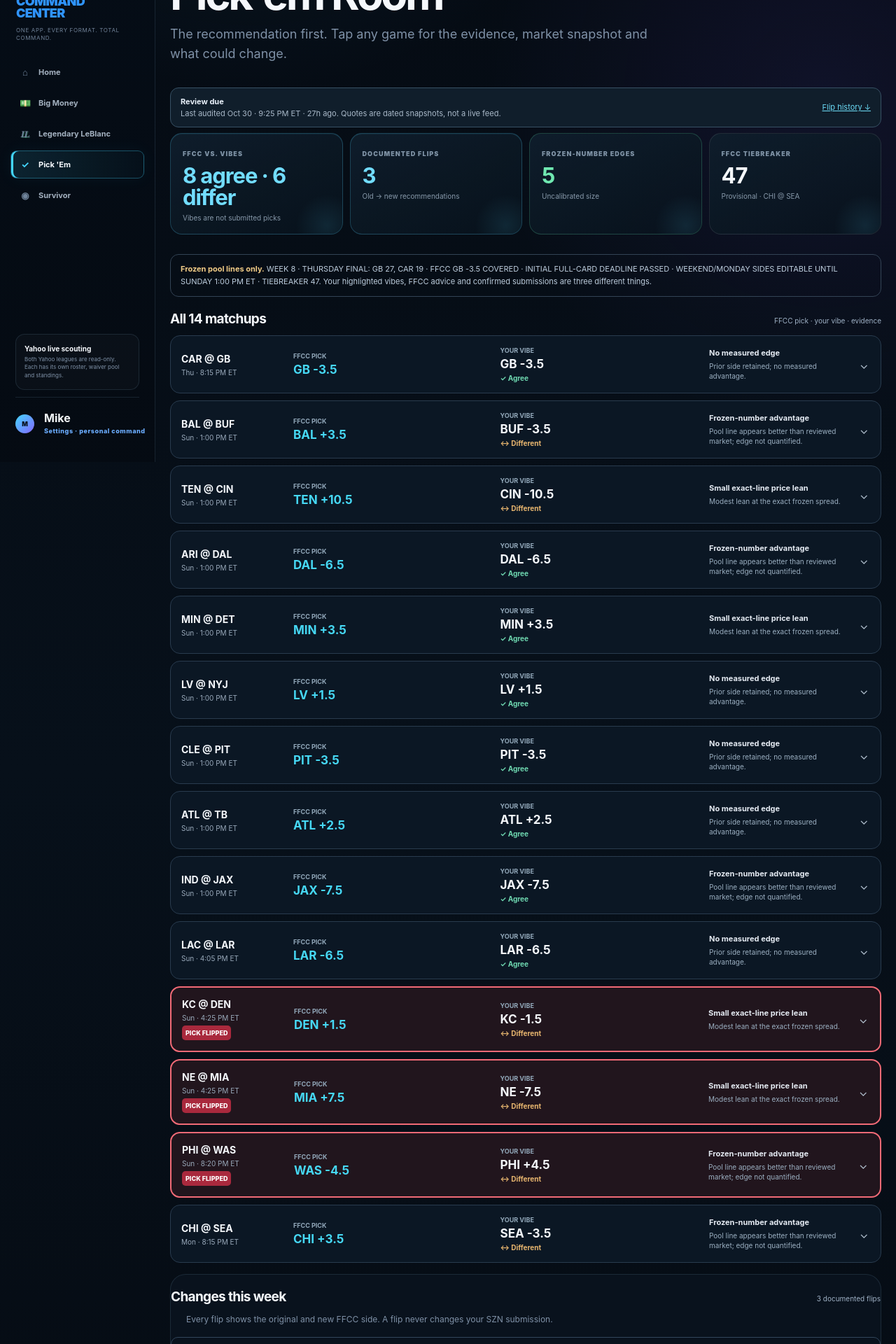
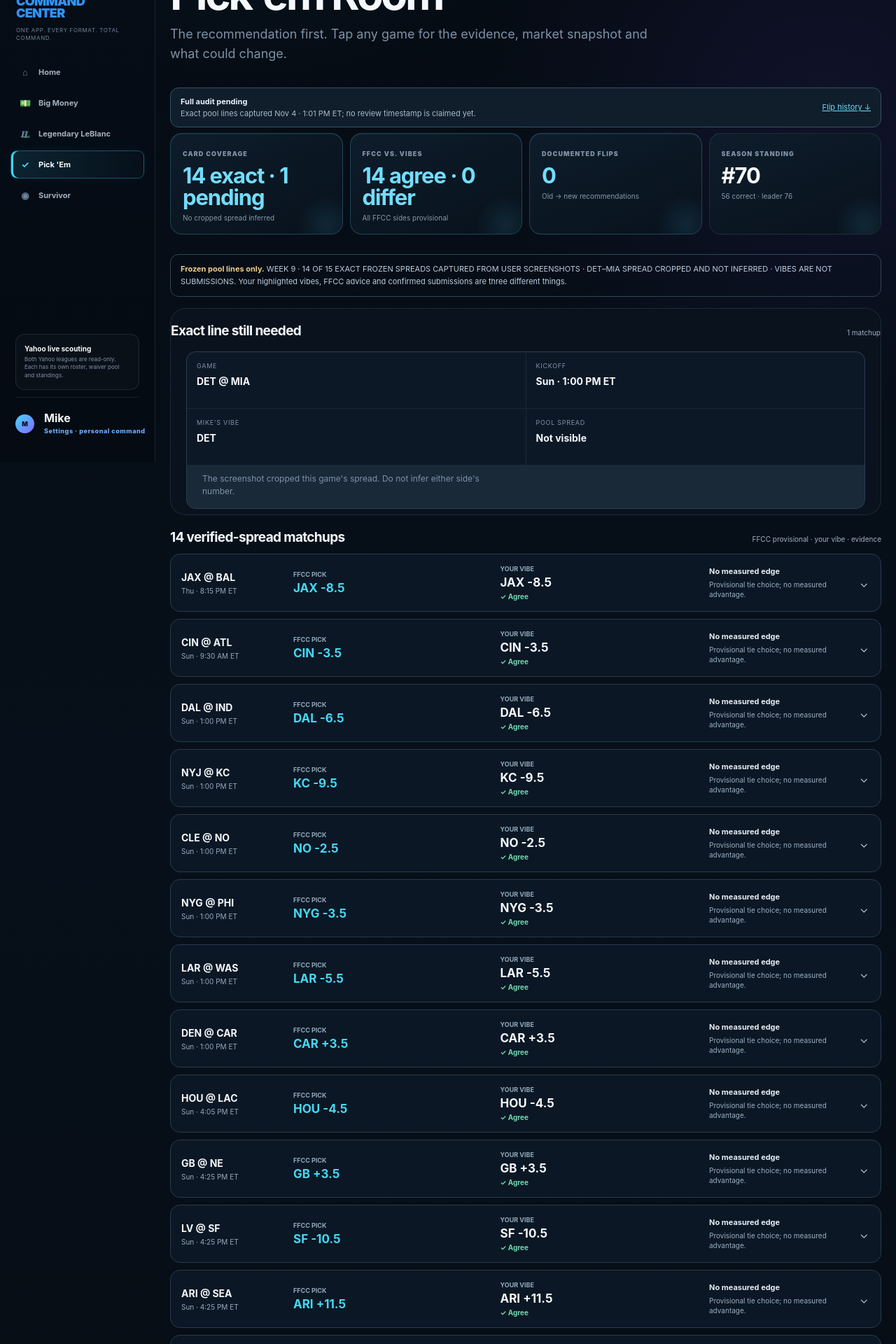
Before and after one commit to TipsyAntler/fantasy-command-center, a Next.js app: page /pickem/board in a window 1280 px wide. Shown: the part 140-2060 px from the top of the page at 70% size. Built offline with nearby package versions, Linux system fonts and the light colour scheme.

Commit message:
Roll Pick'em board to Week 9 verified lines

```diff
--- a/app/pickem/board/page.tsx
+++ b/app/pickem/board/page.tsx
@@ -1,34 +1,40 @@
 import AtAGlance from "@/components/AtAGlance";
-import { week8Number, week8PoolGames, week8PoolStatus, week8MarketAsOf, week8ReviewedAt, week8ReviewedLabel, week8Tiebreaker, week8Standing } from "@/data/pickem-week8";
+import { week9Number, week9PoolGames, week9PendingPoolGames, week9PoolStatus, week9MarketAsOf, week9ReviewedAt, week9ReviewedLabel, week9CapturedLabel, week9Tiebreaker, week9Standing } from "@/data/pickem-week9";
 import { actionableAlerts } from "@/data/actionable-alerts";
 import styles from "./board.module.css";
+
 export const dynamic = "force-dynamic";
+
 function label(team:string, line:number){return team+" "+(line>0?"+":"")+line;}
 function weekET(){
  const parts=new Intl.DateTimeFormat("en-US",{timeZone:"America/New_York",year:"numeric",month:"2-digit",day:"2-digit"}).formatToParts(new Date());
  const num=(k:string)=>Number(parts.find(p=>p.type===k)?.value||0);
- return Math.max(8,8+Math.floor((Date.UTC(num("year"),num("month")-1,num("day"))-Date.UTC(2026,9,27))/604800000));
+ return Math.max(9,9+Math.floor((Date.UTC(num("year"),num("month")-1,num("day"))-Date.UTC(2026,10,3))/604800000));
 }
 function evidence(s:string){return s.startsWith("FROZEN-NUMBER")?"Frozen-number advantage":s.startsWith("SMALL EXACT-LINE")?"Small exact-line price lean":"No measured edge";}
+
 export default function PickemBoard(){
- const week=weekET(),current=week===week8Number;
- const games=current?week8PoolGames:[];
+ const week=weekET(),current=week===week9Number;
+ const games=current?week9PoolGames:[];
+ const pending=current?week9PendingPoolGames:[];
  const flips=actionableAlerts.filter(a=>a.category==="Pick'em"&&a.id.startsWith("2026-w"+week+"-")&&a.headline.includes("FLIP:"));
  const different=games.filter(g=>g.mikeVibe!==label(g.poolPick,g.poolLine)).length;
- const hours=Math.max(0,Math.floor((Date.now()-Date.parse(week8ReviewedAt))/3600000));
- const stale=hours>=18;
+ const audited=Boolean(week9ReviewedAt);
+ const hours=audited?Math.max(0,Math.floor((Date.now()-Date.parse(week9ReviewedAt))/3600000)):null;
+ const stale=hours!==null&&hours>=18;
  return <main><div className="shell page-shell">
   <header className="page-hero"><div className="eyebrow">PICK&apos;EM OPERATIONS · WEEK {week} · ATS</div><h1>Pick&apos;em Room</h1><p className="hero-copy">The recommendation first. Tap any game for the evidence, market snapshot and what could change.</p></header>
   {!current?<section className="panel survivor-template"><h2>Week {week} lines pending</h2><p className="panel-explainer">Previous-week picks are hidden until the new SZN frozen lines are verified and the next card is published. No old spread is reused.</p></section>:<>
-   <div className={styles.freshness}><div><strong>{stale?"Review due":"Board reviewed"}</strong><span>Last audited {week8ReviewedLabel} · {hours}h ago. Quotes are dated snapshots, not a live feed.</span></div><a href="#flip-history">Flip history ↓</a></div>
+   <div className={styles.freshness}><div><strong>{!audited?"Full audit pending":stale?"Review due":"Board reviewed"}</strong><span>{audited?"Last audited "+week9ReviewedLabel+" · "+hours+"h ago. Quotes are dated snapshots, not a live feed.":"Exact pool lines captured "+week9CapturedLabel+"; no review timestamp is claimed yet."}</span></div><a href="#flip-history">Flip history ↓</a></div>
    <AtAGlance items={[
-    {label:"FFCC vs. vibes",value:(games.length-different)+" agree · "+different+" differ",note:"Vibes are not submitted picks",tone:"accent"},
+    {label:"Card coverage",value:games.length+" exact · "+pending.length+" pending",note:"No cropped spread inferred",tone:"accent"},
+    {label:"FFCC vs. vibes",value:(games.length-different)+" agree · "+different+" differ",note:"All FFCC sides provisional",tone:"accent"},
     {label:"Documented flips",value:String(flips.length),note:"Old → new recommendations",tone:"accent"},
-    {label:"Frozen-number edges",value:String(games.filter(g=>g.signal.startsWith("FROZEN-NUMBER")).length),note:"Uncalibrated size",tone:"good"},
-    {label:"FFCC tiebreaker",value:String(week8Tiebreaker.earlyFfccTarget),note:"Provisional · "+week8Tiebreaker.matchup}
+    {label:"Season standing",value:"#"+week9Standing.rank, note:week9Standing.correct+" correct · leader "+week9Standing.leaderCorrect}
    ]}/>
-   <p className={styles.notice}><strong>Frozen pool lines only.</strong> {week8PoolStatus}. Your highlighted vibes, FFCC advice and confirmed submissions are three different things.</p>
-   <div className={styles.heading}><h2>All {games.length} matchups</h2><span>FFCC pick · your vibe · evidence</span></div>
+   <p className={styles.notice}><strong>Frozen pool lines only.</strong> {week9PoolStatus}. Your highlighted vibes, FFCC advice and confirmed submissions are three different things.</p>
+   {pending.length>0&&<section className="panel survivor-template second-heading"><div className={styles.heading}><h2>Exact line still needed</h2><span>{pending.length} matchup</span></div>{pending.map(g=><div key={g.away+"-"+g.home} className="decision-grid"><div><span>Game</span><strong>{g.away} @ {g.home}</strong></div><div><span>Kickoff</span><strong>{g.day} · {g.kickoff} ET</strong></div><div><span>Mike&apos;s vibe</span><strong>{g.mikeVibe}</strong></div><div><span>Pool spread</span><strong>Not visible</strong></div><p className="panel-explainer">{g.reason}</p></div>)}</section>}
+   <div className={styles.heading}><h2>{games.length} verified-spread matchups</h2><span>FFCC provisional · your vibe · evidence</span></div>
    <section className={styles.games}>{games.map(g=>{
     const id=(g.away+"-"+g.home).toLowerCase(),pick=label(g.poolPick,g.poolLine),agree=pick===g.mikeVibe;
     const changed=flips.some(a=>a.headline.includes(pick+" replaces"));
@@ -36,14 +42,14 @@ export default function PickemBoard(){
       <summary className={styles.summary}>
        <div className={styles.match}><strong>{g.away} @ {g.home}</strong><small>{g.day} · {g.kickoff} ET</small>{changed&&<span className={styles.flipPill}>PICK FLIPPED</span>}</div>
        <div className={styles.sides}><div><small>FFCC PICK</small><strong className={styles.ffcc}>{pick}</strong></div><div><small>YOUR VIBE</small><strong>{g.mikeVibe}</strong><span className={agree?styles.agree:styles.diff}>{agree?"✓ Agree":"↔ Different"}</span></div></div>
-       <div className={styles.reason}><strong>{evidence(g.signal)}</strong><span>{g.signal.startsWith("FROZEN-NUMBER")?"Pool line appears better than reviewed market; edge not quantified.":g.signal.startsWith("SMALL EXACT-LINE")?"Modest lean at the exact frozen spread.":"Prior side retained; no measured advantage."}</span></div><span className={styles.arrow}>⌄</span>
+       <div className={styles.reason}><strong>{evidence(g.signal)}</strong><span>{g.signal.startsWith("FROZEN-NUMBER")?"Pool line appears better than reviewed market; edge not quantified.":g.signal.startsWith("SMALL EXACT-LINE")?"Modest lean at the exact frozen spread.":"Provisional tie choice; no measured advantage."}</span></div><span className={styles.arrow}>⌄</span>
       </summary>
-      <div className={styles.details}><div><h4>Why this side</h4><p>{g.rationale}</p></div><div><h4>Market evidence · dated</h4><p>Frozen pool: {g.poolFavorite} -{g.poolSpread}. {g.marketLabel}. O/U {g.marketTotal}.</p><p>{g.signal}</p></div><div><h4>What could change it</h4><p>{g.watch}</p>{g.result&&<p>{g.result}</p>}</div></div>
+      <div className={styles.details}><div><h4>Why this side</h4><p>{g.rationale}</p></div><div><h4>Market evidence · dated</h4><p>Frozen pool: {g.poolFavorite} -{g.poolSpread}. {g.marketLabel}{g.marketTotal!==null?" O/U "+g.marketTotal+".":""}</p><p>{g.signal}</p></div><div><h4>What could change it</h4><p>{g.watch}</p></div></div>
      </details>;
    })}</section>
-   <section id="flip-history" className="panel survivor-template second-heading"><div className={styles.heading}><h2>Changes this week</h2><span>{flips.length} documented flips</span></div><p className="panel-explainer">Every flip shows the original and new FFCC side. A flip never changes your SZN submission.</p><div className={styles.history}>{flips.map(a=>{const g=games.find(g=>a.headline.includes(label(g.poolPick,g.poolLine)+" replaces"));return <a key={a.id} href={g?"#"+(g.away+"-"+g.home).toLowerCase():"#flip-history"}><strong>{a.headline.replace("PICK’EM FLIP: ","")}</strong><span>{a.active?"Current actionable recommendation":"Archived · recorded decision"}</span></a>;})}{flips.length===0&&<p>No verified changes recorded this week.</p>}</div></section>
-   <section className="panel survivor-template second-heading"><h2>Final-game tiebreaker</h2><div className="decision-grid"><div><span>Game</span><strong>{week8Tiebreaker.matchup}</strong></div><div><span>FFCC provisional total</span><strong>{week8Tiebreaker.earlyFfccTarget}</strong></div><div><span>Last market total</span><strong>{week8Tiebreaker.currentMarketTotal}</strong></div><div><span>Actual submission</span><strong>Not confirmed</strong></div></div><p className="panel-explainer">{week8Tiebreaker.note}</p></section>
-   <section className={styles.footer}><strong>Evidence status</strong><p>{week8MarketAsOf}</p><p>Season standing from the last screenshot: #{week8Standing.rank}. Reviews are timestamped only after actual verification, not every page load. <a href="/pickem/strategy">Read the market-first methodology →</a></p></section>
+   <section id="flip-history" className="panel survivor-template second-heading"><div className={styles.heading}><h2>Changes this week</h2><span>{flips.length} documented flips</span></div><p className="panel-explainer">Every verified flip shows the original and new FFCC side. A flip never changes your SZN submission.</p><div className={styles.history}>{flips.map(a=>{const g=games.find(g=>a.headline.includes(label(g.poolPick,g.poolLine)+" replaces"));return <a key={a.id} href={g?"#"+(g.away+"-"+g.home).toLowerCase():"#flip-history"}><strong>{a.headline.replace("PICK’EM FLIP: ","")}</strong><span>{a.active?"Current actionable recommendation":"Archived · recorded decision"}</span></a>;})}{flips.length===0&&<p>No verified recommendation changes recorded this week.</p>}</div></section>
+   <section className="panel survivor-template second-heading"><h2>Final-game tiebreaker</h2><div className="decision-grid"><div><span>Game</span><strong>{week9Tiebreaker.matchup}</strong></div><div><span>FFCC provisional total</span><strong>{week9Tiebreaker.earlyFfccTarget}</strong></div><div><span>Last market total</span><strong>{week9Tiebreaker.currentMarketTotal}</strong></div><div><span>Actual submission</span><strong>Not confirmed</strong></div></div><p className="panel-explainer">{week9Tiebreaker.note}</p></section>
+   <section className={styles.footer}><strong>Evidence status</strong><p>{week9MarketAsOf}</p><p>Season standing from the Nov. 4 screenshot: #{week9Standing.rank}. Reviews are timestamped only after actual verification, not every page load. <a href="/pickem/strategy">Read the market-first methodology →</a></p></section>
   </>}
  </div></main>;
 }
```
